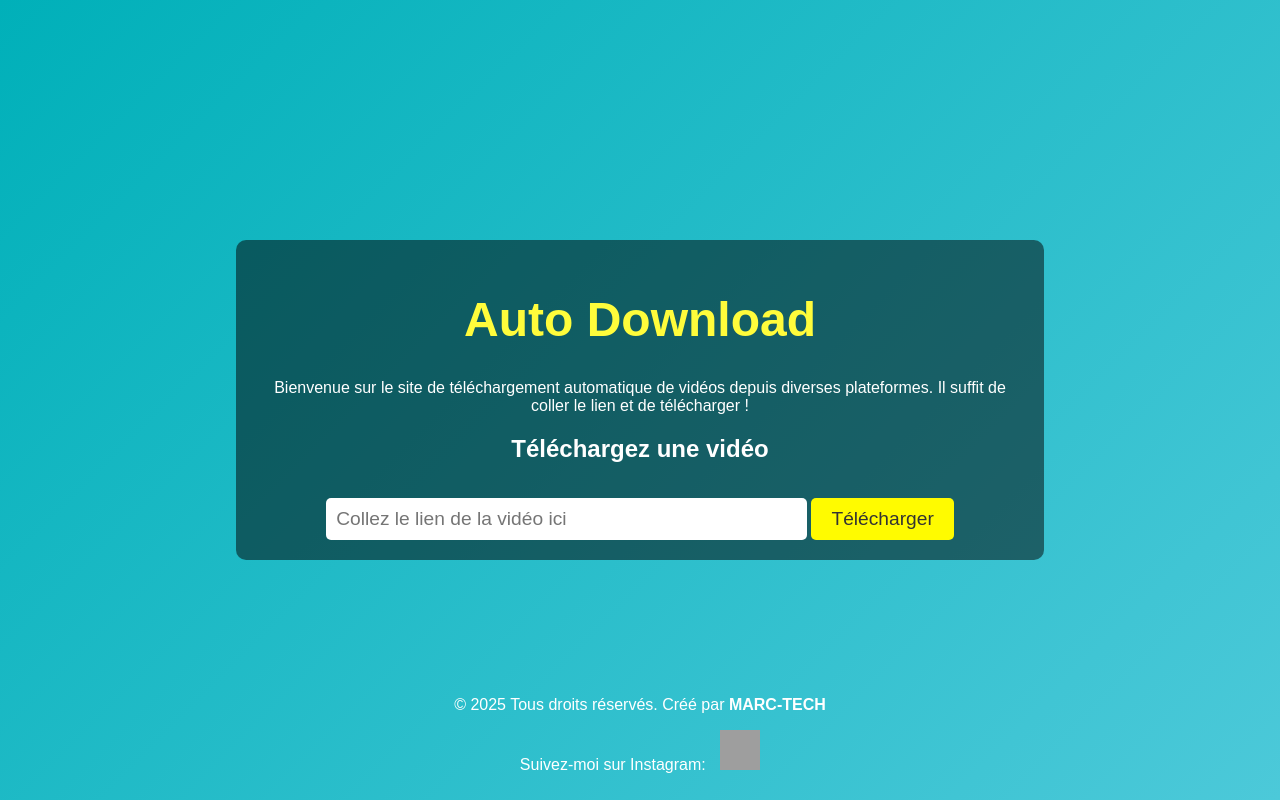
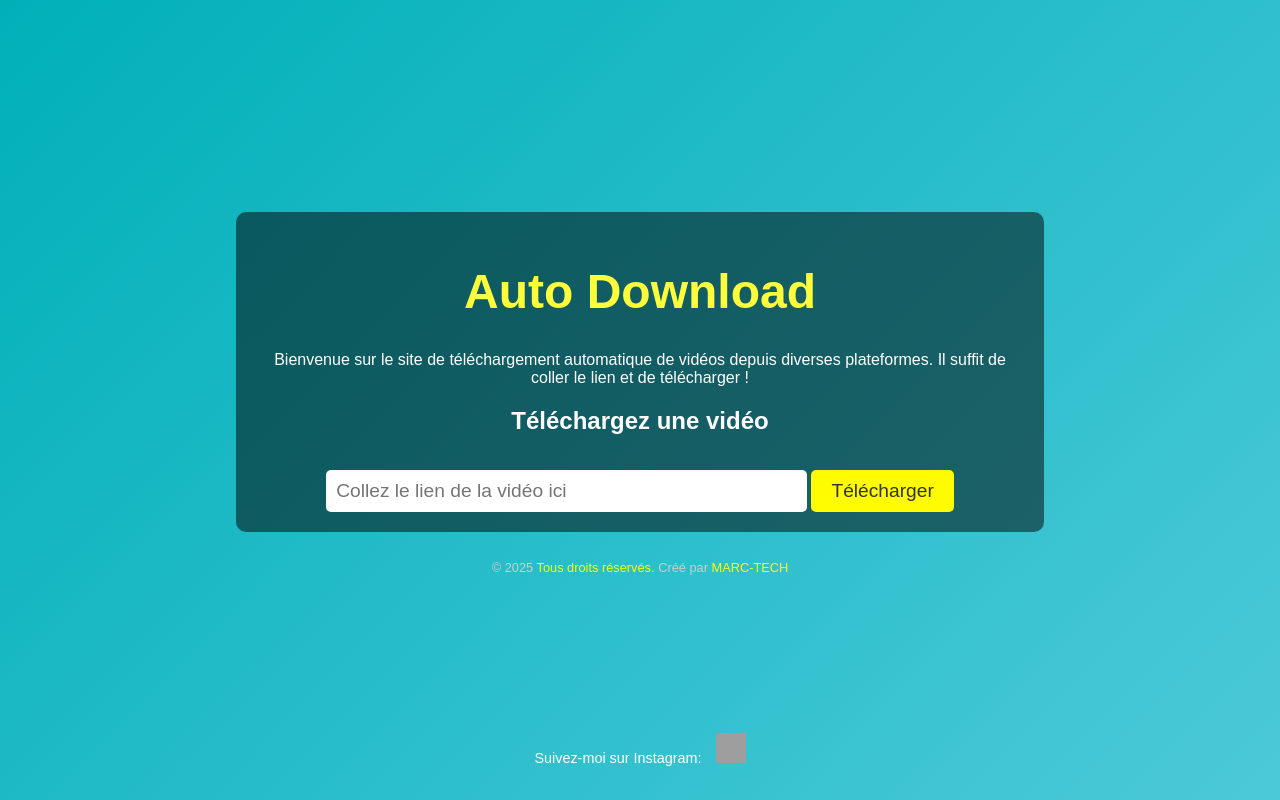
Before and after one commit to MRC-Tech999/Auto-Download-, a plain HTML site: page index.html in a window 1280 px wide. Drawn offline with Linux system fonts and the light colour scheme; grey boxes are pictures that could not be loaded.

Commit message:
Update index.html

```diff
--- a/index.html
+++ b/index.html
@@ -77,11 +77,12 @@
             background-color: #FFD700;
         }
 
+        /* Section Footer */
         .footer {
-            position: fixed;
-            bottom: 10px;
+            position: absolute;
+            bottom: 20px;
             text-align: center;
-            font-size: 1em;
+            font-size: 0.9em;
             width: 100%;
             color: white;
         }
@@ -92,9 +93,21 @@
         }
 
         .footer img {
-            width: 40px;
-            height: 40px;
+            width: 30px;
+            height: 30px;
             margin-left: 10px;
+        }
+
+        /* Section pour les droits réservés */
+        .copyright {
+            font-size: 0.8em;
+            color: #ccc;
+            margin-top: 15px;
+            text-align: center;
+        }
+
+        .copyright span {
+            color: #FFFB00;
         }
     </style>
 </head>
@@ -111,13 +124,18 @@
         </div>
     </div>
 
+    <!-- Section Footer -->
     <div class="footer">
-        <p>&copy; 2025 Tous droits réservés. Créé par <strong>MARC-TECH</strong></p>
         <p>Suivez-moi sur Instagram:
             <a href="https://www.instagram.com/J.m.h.2024" target="_blank">
                 <img src="https://upload.wikimedia.org/wikipedia/commons/a/a5/Instagram_icon.png" alt="Instagram Logo">
             </a>
         </p>
+    </div>
+
+    <!-- Section Copyright -->
+    <div class="copyright">
+        <p>&copy; 2025 <span>Tous droits réservés.</span> Créé par <span>MARC-TECH</span></p>
     </div>
 
     <script>
```
